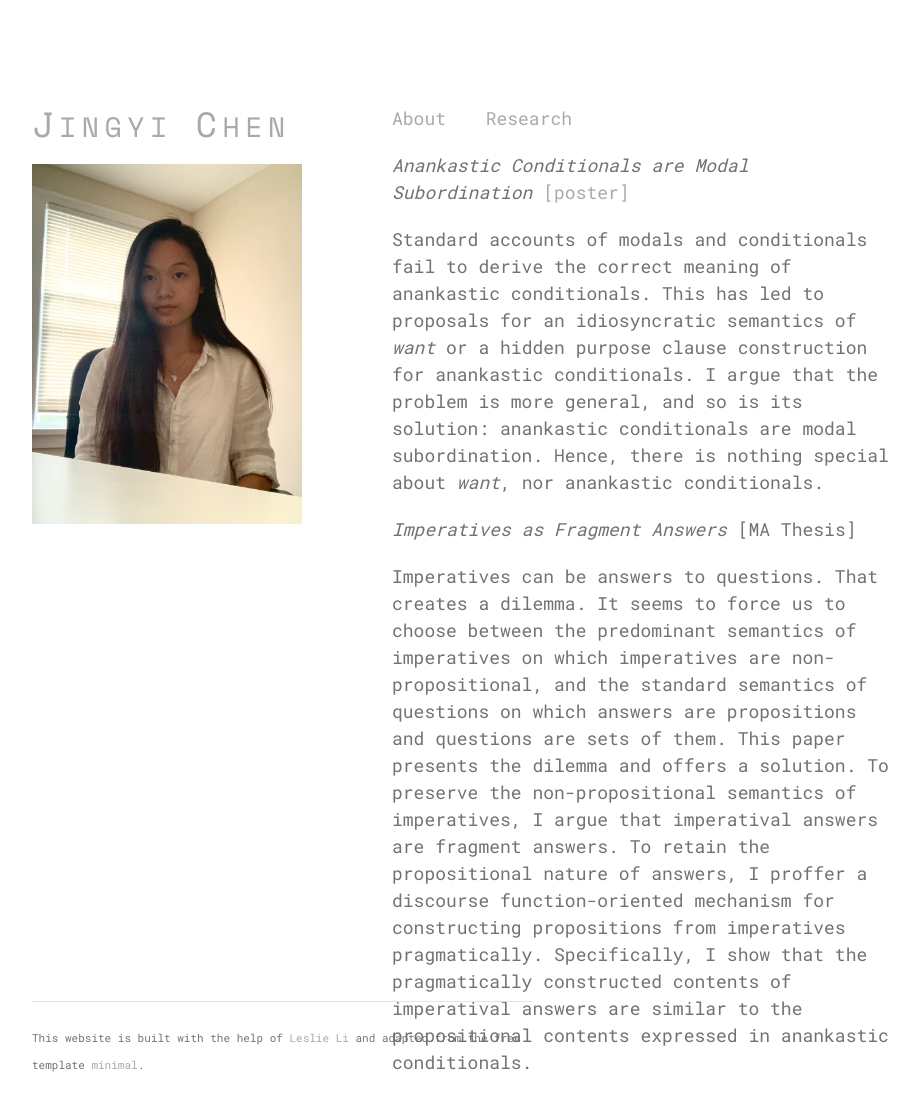
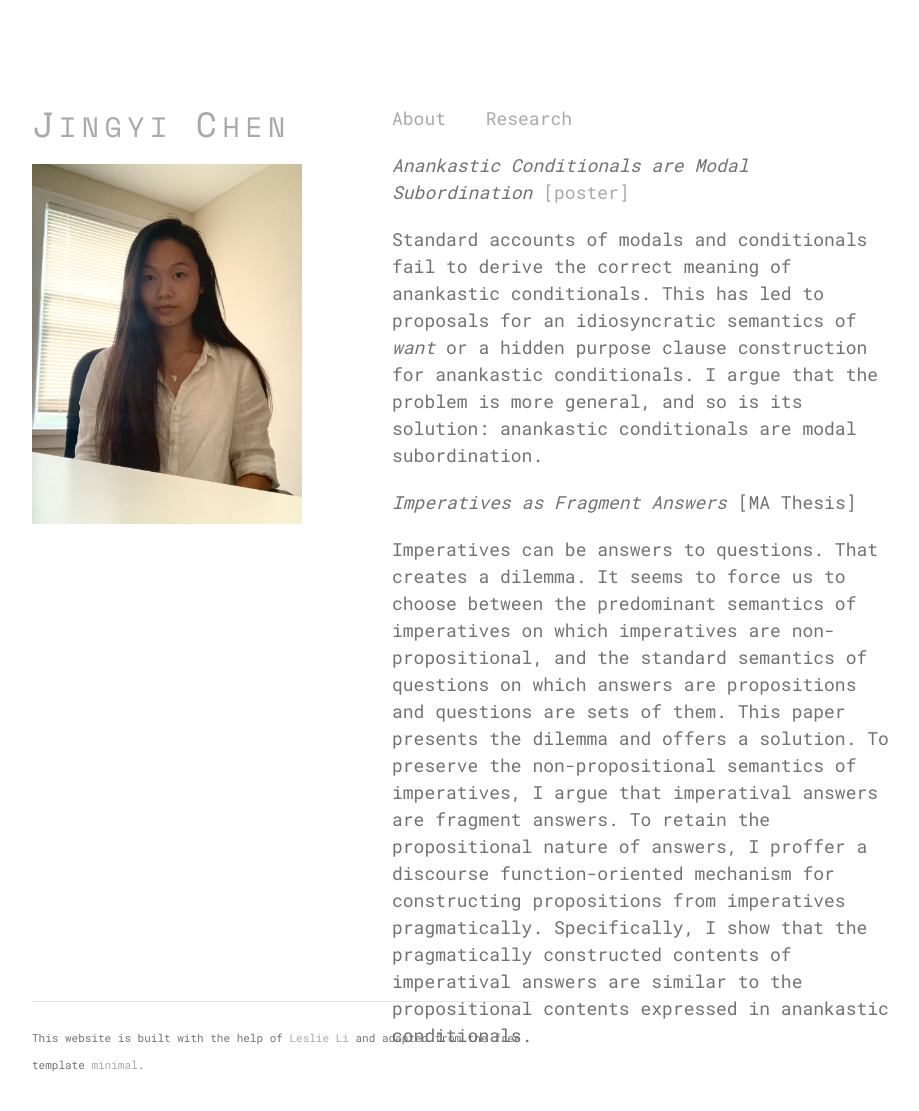
Before and after one commit to Jingyichenn/jingyichen.org, a Jekyll site: the page built from research.md, in a window 1280 px wide and 1146 px high. Shown: the top 1111 px of the window, without its empty margins (178-1097 px from the left). Built offline with Jekyll 4.4.1, drawn with Linux system fonts in a browser that asks for light colours.

Commit message:
Update research.md

```diff
--- a/research.md
+++ b/research.md
@@ -4,7 +4,7 @@ layout: default
 
 *Anankastic Conditionals are Modal Subordination* [[poster]](static/Poster.pdf)
 
-Standard accounts of modals and conditionals fail to derive the correct meaning of anankastic conditionals. This has led to proposals for an idiosyncratic semantics of *want* or a hidden purpose clause construction for anankastic conditionals. I argue that the problem is more general, and so is its solution: anankastic conditionals are modal subordination. Hence, there is nothing special about *want*, nor anankastic conditionals.
+Standard accounts of modals and conditionals fail to derive the correct meaning of anankastic conditionals. This has led to proposals for an idiosyncratic semantics of *want* or a hidden purpose clause construction for anankastic conditionals. I argue that the problem is more general, and so is its solution: anankastic conditionals are modal subordination.
 
 *Imperatives as Fragment Answers* [MA Thesis]
 
```
